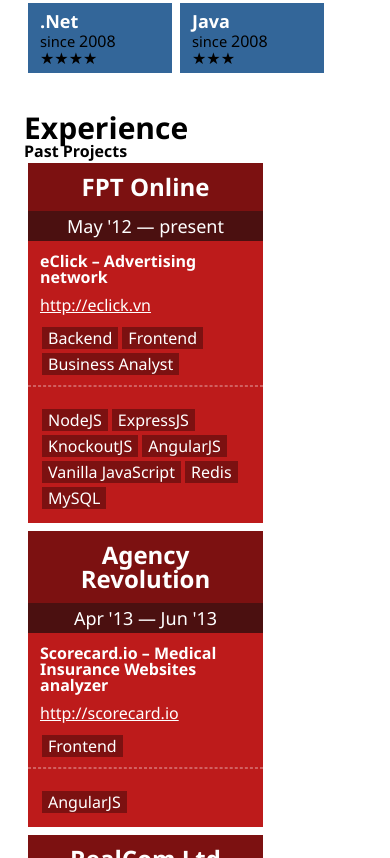
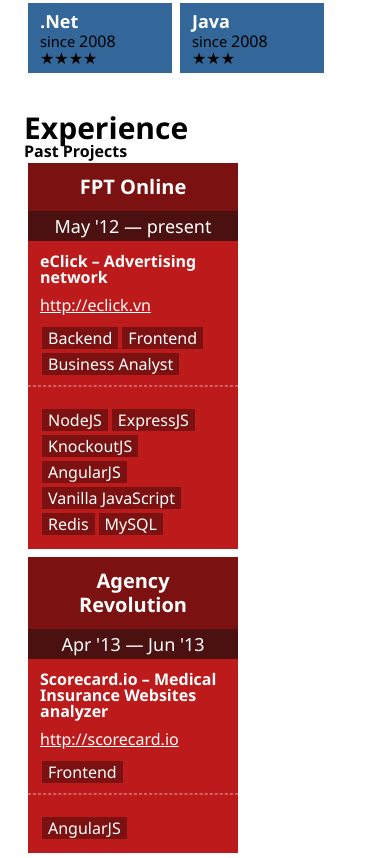
Before and after one commit to tungv/gmanvn.github.io, a plain HTML site: page index.html in a window 390 px wide. Shown: the part 909-1767 px from the top of the page. Drawn offline with nearby package versions, Linux system fonts and the light colour scheme; a web font is replaced by a local one.

Commit message:
include  !important in tablet query

```diff
--- a/css/style.css
+++ b/css/style.css
@@ -281,7 +281,11 @@
     .desktop {display: none !important;}
     .tablet {display: block !important;}
 
+    .project {
+        width: 210px !important;
+    }
+
     .project-employer {
-        font-size:20px;
+        font-size:20px !important;
     }
 }
```
